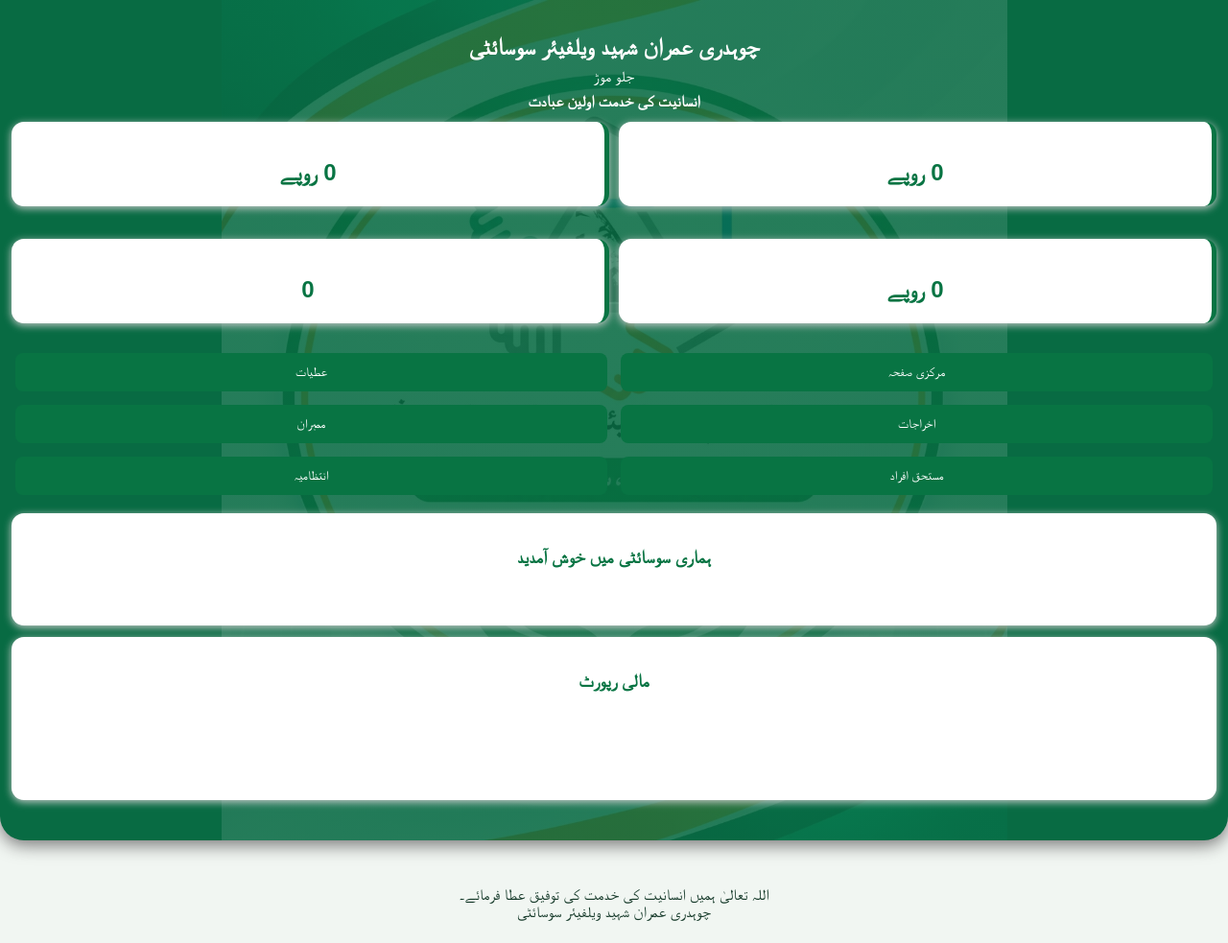
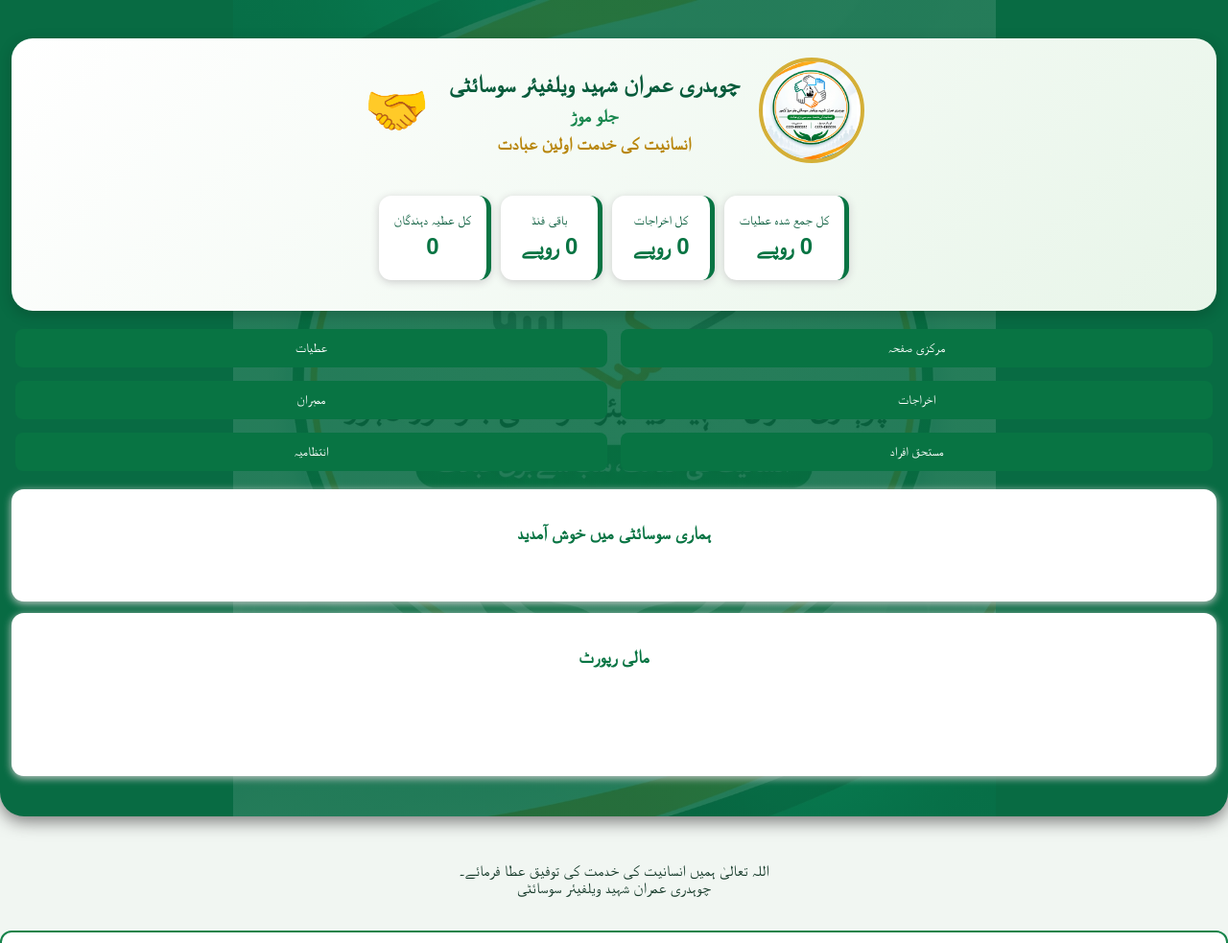
Before and after one commit to chaudhryimranwelfer/chaudhry-imran-welfare-app, a plain HTML site: page index.html in a window 1280 px wide. Shown: the top 983 px of the page at 96% size. Drawn offline with Linux system fonts and the light colour scheme.

Commit message:
Update index.html

```diff
--- a/index.html
+++ b/index.html
@@ -28,25 +28,44 @@ footer{text-align:center;padding:20px}
 <body>
 
 <header>
-<h2>چوہدری عمران شہید ویلفیئر سوسائٹی</h2>
-<p>جلو موڑ</p>
-<strong>انسانیت کی خدمت اولین عبادت</strong>
-  <div class="cards">
+<div style="background:linear-gradient(135deg,#ffffff,#e8f5e9);color:#075b3b;border-radius:22px;padding:20px 12px;margin:10px auto;box-shadow:0 4px 15px #0003;">
+
+<div style="display:flex;align-items:center;justify-content:center;gap:15px;flex-wrap:wrap;">
+
+<img src="logo.jpeg" alt="سوسائٹی لوگو" style="width:110px;height:110px;border-radius:50%;object-fit:contain;border:4px solid #d4af37;background:white;">
+
+<div style="text-align:center;">
+<h2 style="margin:5px;color:#075b3b;">چوہدری عمران شہید ویلفیئر سوسائٹی</h2>
+<h3 style="margin:8px;color:#17864d;">جلو موڑ</h3>
+<strong style="color:#b8860b;font-size:18px;">انسانیت کی خدمت اولین عبادت</strong>
+</div>
+
+<div style="font-size:55px;">🤝</div>
+
+</div>
+
+<div style="display:flex;flex-wrap:wrap;justify-content:center;gap:10px;margin-top:22px;">
+
 <div class="card stat">
 <small>کل جمع شدہ عطیات</small>
 <h2 id="totalIn">0 روپے</h2>
 </div>
+
 <div class="card stat">
 <small>کل اخراجات</small>
 <h2 id="totalOut">0 روپے</h2>
 </div>
+
 <div class="card stat">
 <small>باقی فنڈ</small>
 <h2 id="balance">0 روپے</h2>
 </div>
+
 <div class="card stat">
 <small>کل عطیہ دہندگان</small>
 <h2 id="donorCount">0</h2>
+</div>
+
 </div>
 </div>
 
@@ -64,6 +83,7 @@ footer{text-align:center;padding:20px}
 <h3>ہماری سوسائٹی میں خوش آمدید</h3>
 <p>مستحق اور ضرورت مند لوگوں کی مدد ہمارا مقصد ہے۔</p>
 </div>
+
 <div class="card">
 <h3>مالی رپورٹ</h3>
 <p>جمع شدہ عطیات: <strong id="homeIn">0</strong> روپے</p>
```
